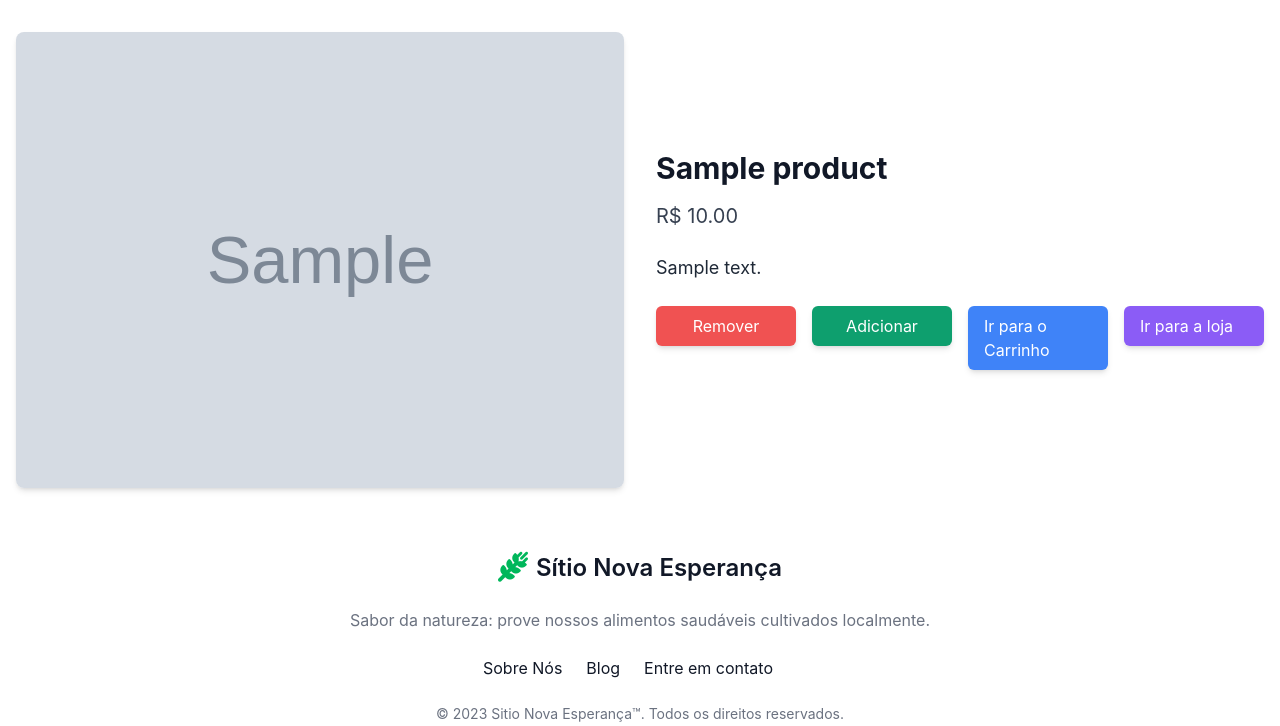
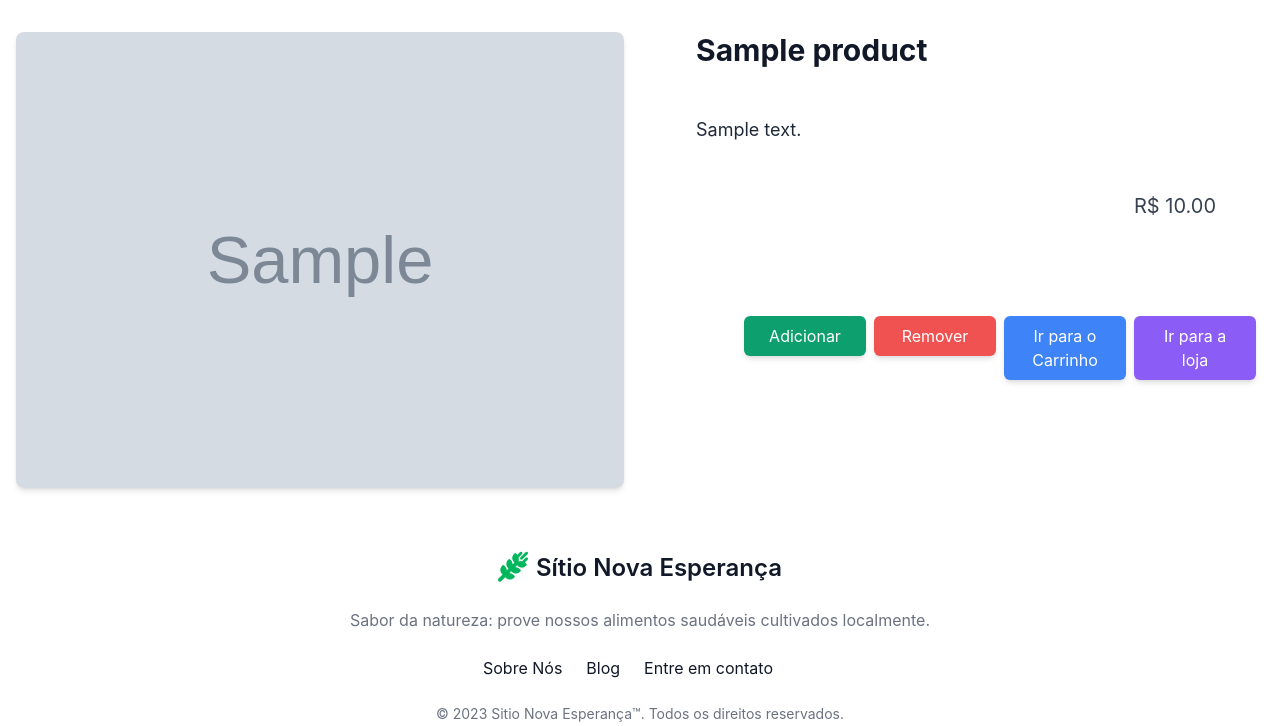
Before and after one commit to CodeVanzi/Django-Marketplace-Sitio, a Django app: a page that uses marketplace_sitio/product/templates/product/product.html in a window 1280 px wide. Shown: the part 97-823 px from the top of the page. Run offline with Django 4.2, Linux system fonts and the light colour scheme; tables that the repository leaves empty hold one stand-in row (values such as "Sample post"); grey boxes marked "Sample" are stand-in pictures; some libraries are stand-ins or nearby versions.

Commit message:
Update product.html

```diff
--- a/marketplace_sitio/product/templates/product/product.html
+++ b/marketplace_sitio/product/templates/product/product.html
@@ -8,36 +8,39 @@
         <div class="w-full">
             <img src="{% if product.image %}{{ product.image.url }}{% else %}http://via.placeholder.com/800x800{% endif %}" alt="Product Image" class="w-full rounded-lg shadow-md">
         </div>
-        <div class="flex flex-col justify-center lg:justify-start">
-            <h1 class="text-3xl font-bold text-gray-900 dark:text-white mb-4">{{ product.name }}</h1>
-            <p class="text-xl text-gray-700 dark:text-gray-300 mb-6">R$ {{ product.price }}</p>
+        <div class="flex flex-col lg:justify-start lg:ml-10">
+            <h1 class="text-3xl font-bold text-gray-900 dark:text-white mb-12">{{ product.name }}</h1>
             {% if product.description %}
-                <p class="text-lg text-gray-800 dark:text-gray-400">{{ product.description }}</p>
+            <p class="text-lg text-gray-800 dark:text-gray-400 mb-12 ">{{ product.description }}</p>
             {% endif %}
-            <div class="flex flex-col lg:flex-row items-start lg:items-center mt-6">
+            <p class="grid text-xl text-gray-700 dark:text-gray-300 mb-12 justify-items-end xl:mr-12 2xl:mr-40">R$ {{ product.price }}</p>
+
+
+            <div class="flex flex-col lg:flex-row items-start text-center lg:items-center mt-12">
+
                 <button href="#"
-                        class="w-full lg:w-auto bg-red-500 hover:bg-red-600 text-white px-4 py-2 rounded-md shadow-md transition-colors duration-300 ease-in-out mb-2 lg:mb-0 mr-0 lg:mr-4"
+                class="w-full lg:w-auto bg-green-500 hover:bg-green-600 text-white px-4 py-2 rounded-md shadow-md transition-colors duration-300 ease-in-out mb-2 mr-2 lg:ml-12"
+                hx-get="{% url 'update_cart' product.id 'increment' %}"
+                hx-target="#menu-cart-button"
+                hx-swap="outerHTML">
+                    Adicionar
+                </button>
+
+                <button href="#"
+                        class="w-full lg:w-auto bg-red-500 hover:bg-red-600 text-white px-4 py-2 rounded-md shadow-md transition-colors duration-300 ease-in-out mb-2  mr-2 "
                         hx-get="{% url 'remove_all_from_cart' product.id %}"
                         hx-target="#menu-cart-button"
                         hx-swap="outerHTML">
                     Remover
                 </button>
 
-                <button href="#"
-                        class="w-full lg:w-auto bg-green-500 hover:bg-green-600 text-white px-4 py-2 rounded-md shadow-md transition-colors duration-300 ease-in-out mb-2 lg:mb-0 lg:mr-4"
-                        hx-get="{% url 'update_cart' product.id 'increment' %}"
-                        hx-target="#menu-cart-button"
-                        hx-swap="outerHTML">
-                    Adicionar
-                </button>
-
                 <a href="{% url 'cart' %}"
-                        class="w-full lg:w-auto bg-blue-500 hover:bg-blue-600 text-white px-4 py-2 rounded-md shadow-md transition-colors duration-300 ease-in-out mr-0 lg:mr-4">
+                        class="w-full lg:w-auto bg-blue-500 hover:bg-blue-600 text-white px-4 py-2 rounded-md shadow-md transition-colors duration-300 ease-in-out mb-2 mr-2">
                     Ir para o Carrinho
                 </a>
 
                 <a href="{% url 'shop' %}"
-                        class="w-full lg:w-auto bg-violet-500 hover:bg-violet-600 text-white px-4 py-2 rounded-md shadow-md transition-colors duration-300 ease-in-out">
+                        class="w-full lg:w-auto bg-violet-500 hover:bg-violet-600 text-white px-4 py-2 rounded-md shadow-md transition-colors duration-300 ease-in-out mb-2 mr-2">
                     Ir para a loja
                 </a>
 
```
